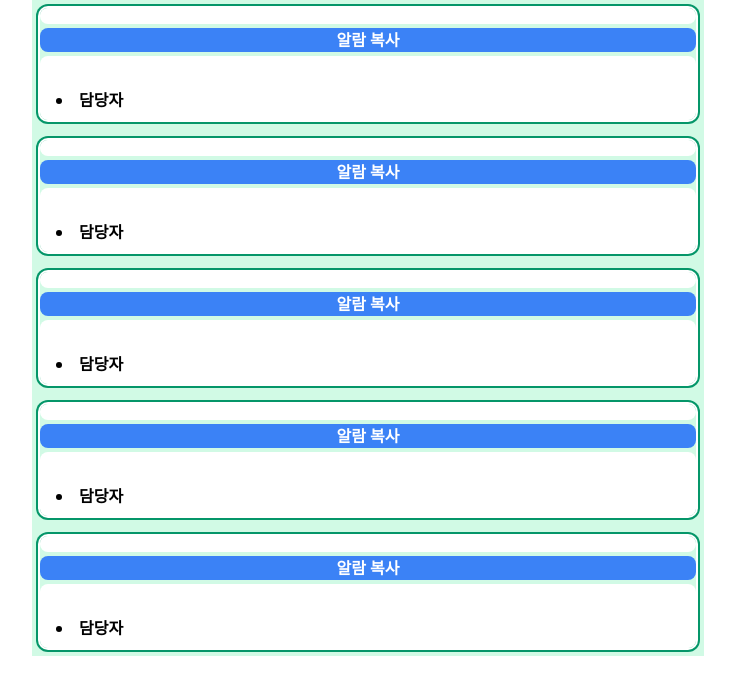
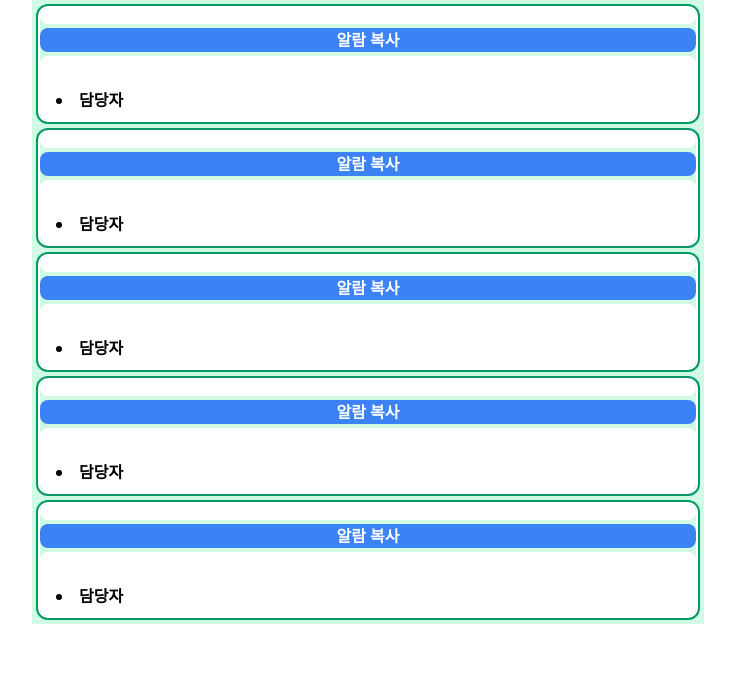
Before and after one commit to sq1533/acUpgrade, a FastAPI app: page /home in a window 1280 px wide. Shown: the top 695 px of the page, without its empty margins (272-1007 px from the left). Run offline with FastAPI, Linux system fonts and the light colour scheme; data that the repository does not hold is empty; some libraries are stand-ins or nearby versions.

Commit message:
feat : style 수정_1일차_2

```diff
--- a/templates/home.html
+++ b/templates/home.html
@@ -7,9 +7,9 @@
     <script src="https://unpkg.com/htmx.org@1.9.10"></script>
 </head>
 <body>
-    <div class="flex flex-col bg-green-100 space-y-5 mx-auto max-w-2xl py-2 px-2 font-sans leading-normal">
+    <div class="flex flex-col bg-green-100 space-y-3 mx-auto max-w-2xl py-2 px-2 font-sans leading-normal">
         <div class="rounded-lg ring-2 ring-offset-2 ring-green-600 space-y-1">
-            <div class="rounded-lg py-2 px-4 bg-white" id="alarm1" hx-get="/alarm_1" hx-trigger="load, every 2s"></div>
+            <div class="rounded-lg py-2 px-4 text-sm bg-white" id="alarm1" hx-get="/alarm_1" hx-trigger="load, every 2s"></div>
             <button class="rounded-lg w-full bg-blue-500 font-bold text-white" onclick="copyText('alarm1')">알람 복사</button>
             <div class="box-border rounded-lg py-2 px-4 bg-white">
                 <div hx-get="/alarm_1_info" hx-trigger="load, every 2s"></div><br>
@@ -18,7 +18,7 @@
             </div>
         </div>
         <div class="rounded-lg ring-2 ring-offset-2 ring-green-600 space-y-1">
-            <div class="rounded-lg py-2 px-4 bg-white" id="alarm2" hx-get="/alarm_2" hx-trigger="load, every 2s"></div>
+            <div class="rounded-lg py-2 px-4 text-sm bg-white" id="alarm2" hx-get="/alarm_2" hx-trigger="load, every 2s"></div>
             <button class="rounded-lg w-full bg-blue-500 font-bold text-white" onclick="copyText('alarm2')">알람 복사</button>
             <div class="box-border rounded-lg py-2 px-4 bg-white">
                 <div hx-get="/alarm_2_info" hx-trigger="load, every 2s"></div><br>
@@ -27,7 +27,7 @@
             </div>
         </div>
         <div class="rounded-lg ring-2 ring-offset-2 ring-green-600 space-y-1">
-            <div class="rounded-lg py-2 px-4 bg-white" id="alarm3" hx-get="/alarm_3" hx-trigger="load, every 2s"></div>
+            <div class="rounded-lg py-2 px-4 text-sm bg-white" id="alarm3" hx-get="/alarm_3" hx-trigger="load, every 2s"></div>
             <button class="rounded-lg w-full bg-blue-500 font-bold text-white" onclick="copyText('alarm3')">알람 복사</button>
             <div class="box-border rounded-lg py-2 px-4 bg-white">
                 <div hx-get="/alarm_3_info" hx-trigger="load, every 2s"></div><br>
@@ -36,7 +36,7 @@
             </div>
         </div>
         <div class="rounded-lg ring-2 ring-offset-2 ring-green-600 space-y-1">
-            <div class="rounded-lg py-2 px-4 bg-white" id="alarm4" hx-get="/alarm_4" hx-trigger="load, every 2s"></div>
+            <div class="rounded-lg py-2 px-4 text-sm bg-white" id="alarm4" hx-get="/alarm_4" hx-trigger="load, every 2s"></div>
             <button class="rounded-lg w-full bg-blue-500 font-bold text-white" onclick="copyText('alarm4')">알람 복사</button>
             <div class="box-border rounded-lg py-2 px-4 bg-white">
                 <div hx-get="/alarm_4_info" hx-trigger="load, every 2s"></div><br>
@@ -45,7 +45,7 @@
             </div>
         </div>
         <div class="rounded-lg ring-2 ring-offset-2 ring-green-600 space-y-1">
-            <div class="rounded-lg py-2 px-4 bg-white" id="alarm5" hx-get="/alarm_5" hx-trigger="load, every 2s"></div>
+            <div class="rounded-lg py-2 px-4 text-sm bg-white" id="alarm5" hx-get="/alarm_5" hx-trigger="load, every 2s"></div>
             <button class="rounded-lg w-full bg-blue-500 font-bold text-white" onclick="copyText('alarm5')">알람 복사</button>
             <div class="box-border rounded-lg py-2 px-4 bg-white">
                 <div hx-get="/alarm_5_info" hx-trigger="load, every 2s"></div><br>
```
